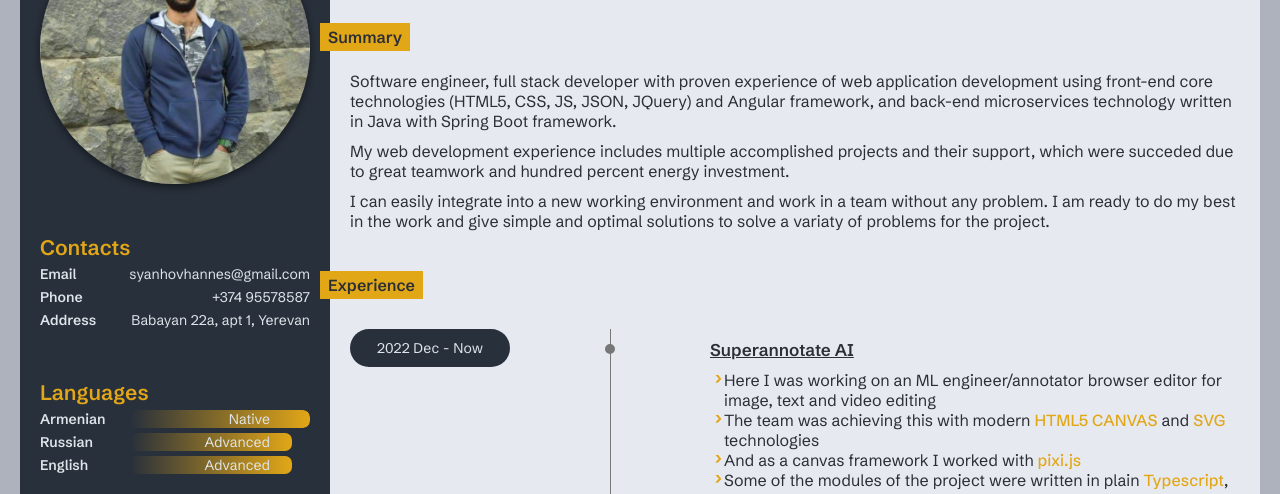
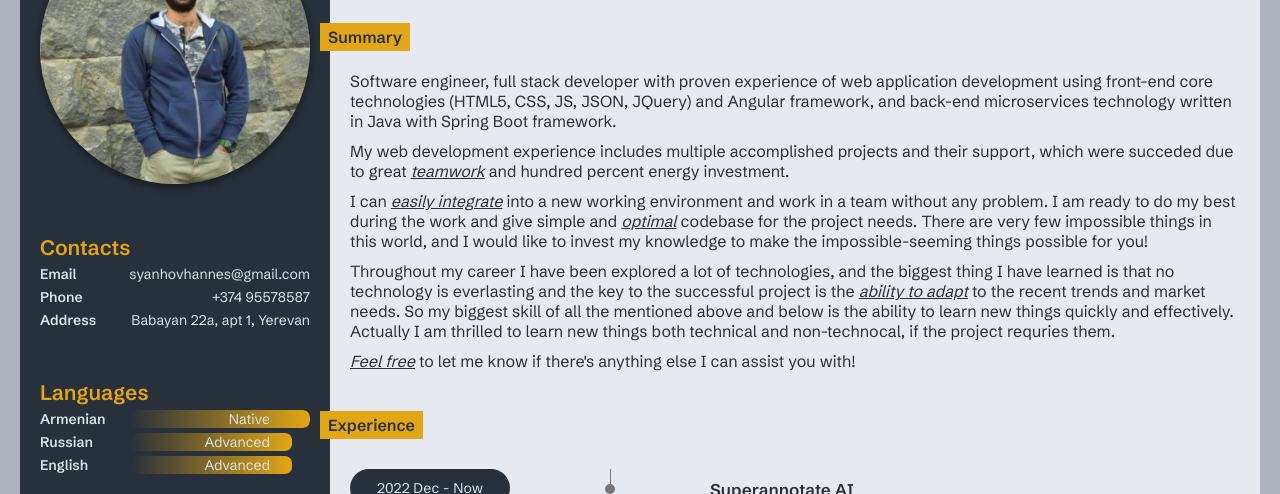
Before and after one commit to HovSyan/cv_project, a website: page index.html in a window 1280 px wide. Shown: the part 306-800 px from the top of the page. Drawn offline with nearby package versions, Linux system fonts and the light colour scheme; files that its build step writes are made by us from their sources.

Commit message:
Changed content of the summary

```diff
--- a/index.html
+++ b/index.html
@@ -46,15 +46,23 @@
                     <h2 class="resume-heading__name">Hovhannes Sahakyan</h2>
                 </section>
                 <section class="summary">
-                    <!-- TODO content -->
                     <h3 class="resume__section-heading">Summary</h3>
                     <p>Software engineer, full stack developer with proven experience of web application development using front-end core
                         technologies (HTML5, CSS, JS, JSON, JQuery) and Angular framework, and back-end microservices technology written in
                         Java with Spring Boot framework.</p>
                     <p>My web development experience includes multiple accomplished projects and their support, which were succeded due to
-                        great teamwork and hundred percent energy investment.</p>
-                    <p>I can easily integrate into a new working environment and work in a team without any problem. I am ready to do my best
-                        in the work and give simple and optimal solutions to solve a variaty of problems for the project.</p>
+                        great <u>teamwork</u> and hundred percent energy investment.</p>
+                    <p>I can <u>easily integrate</u> into a new working environment and work in a team without any problem. I am ready to do my best
+                        during the work and give simple and <u>optimal</u> codebase for the project needs. There are very few
+                        impossible things in this world, and I would like to invest my knowledge to make the impossible-seeming things possible for you!
+                    </p>
+                    <p> Throughout my career I have been explored a lot of technologies,
+                        and the biggest thing I have learned is that no technology is everlasting and the key to the successful
+                        project is the <u>ability to adapt</u> to the recent trends and market needs. So my biggest skill
+                        of all the mentioned above and below is the ability to learn new things quickly and effectively.
+                        Actually I am thrilled to learn new things both technical and non-technocal, if the project requries them.
+                    </p>
+                    <p><u>Feel free</u> to let me know if there's anything else I can assist you with!</p>
                 </section>
                 <section class="experience">
                     <!-- TODO content -->
--- a/scss/_summary.scss
+++ b/scss/_summary.scss
@@ -4,4 +4,8 @@
     & > p:not(:last-child) {
         margin-bottom: 1rem;
     }
+
+    u {
+        font-style: italic;
+    }
 }
```
